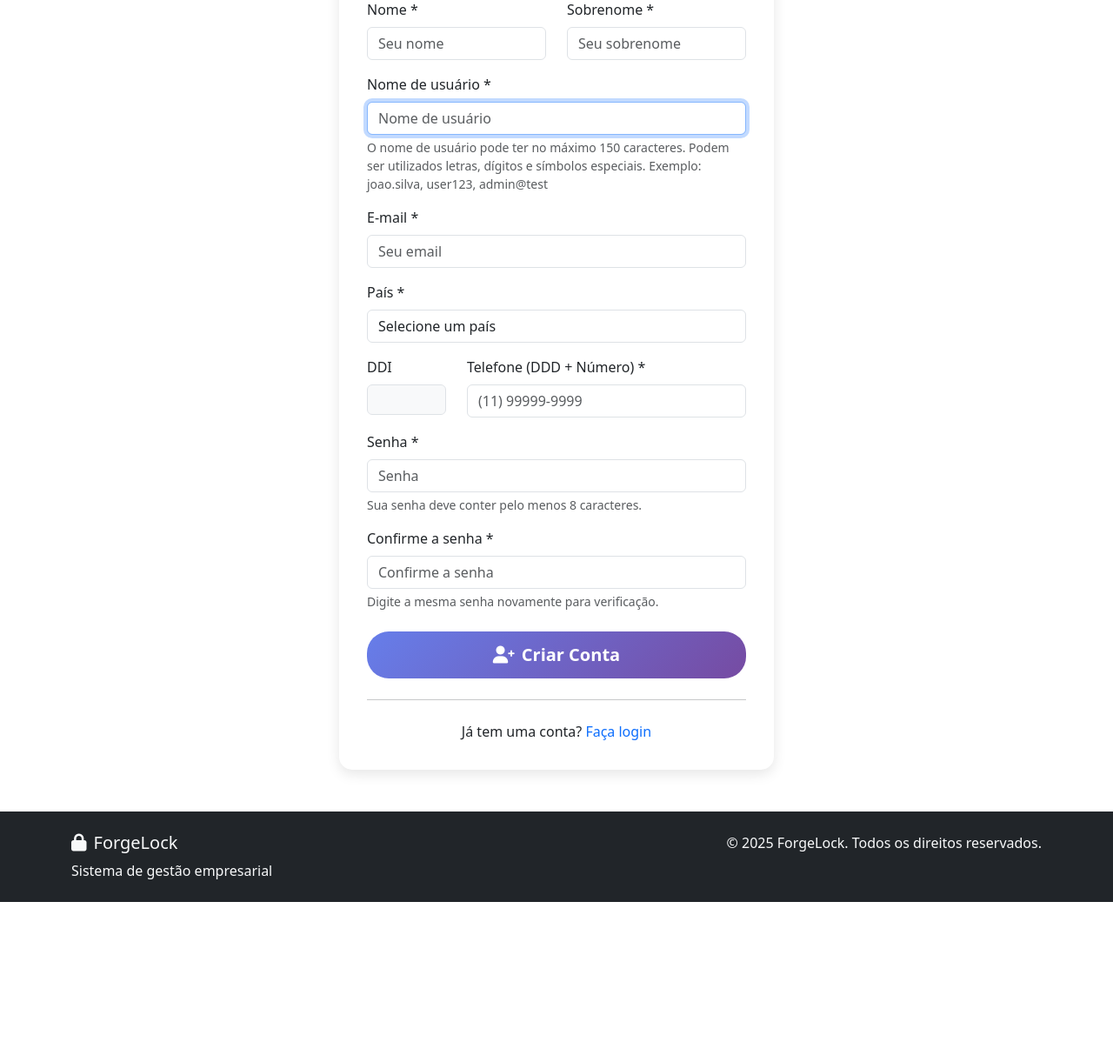
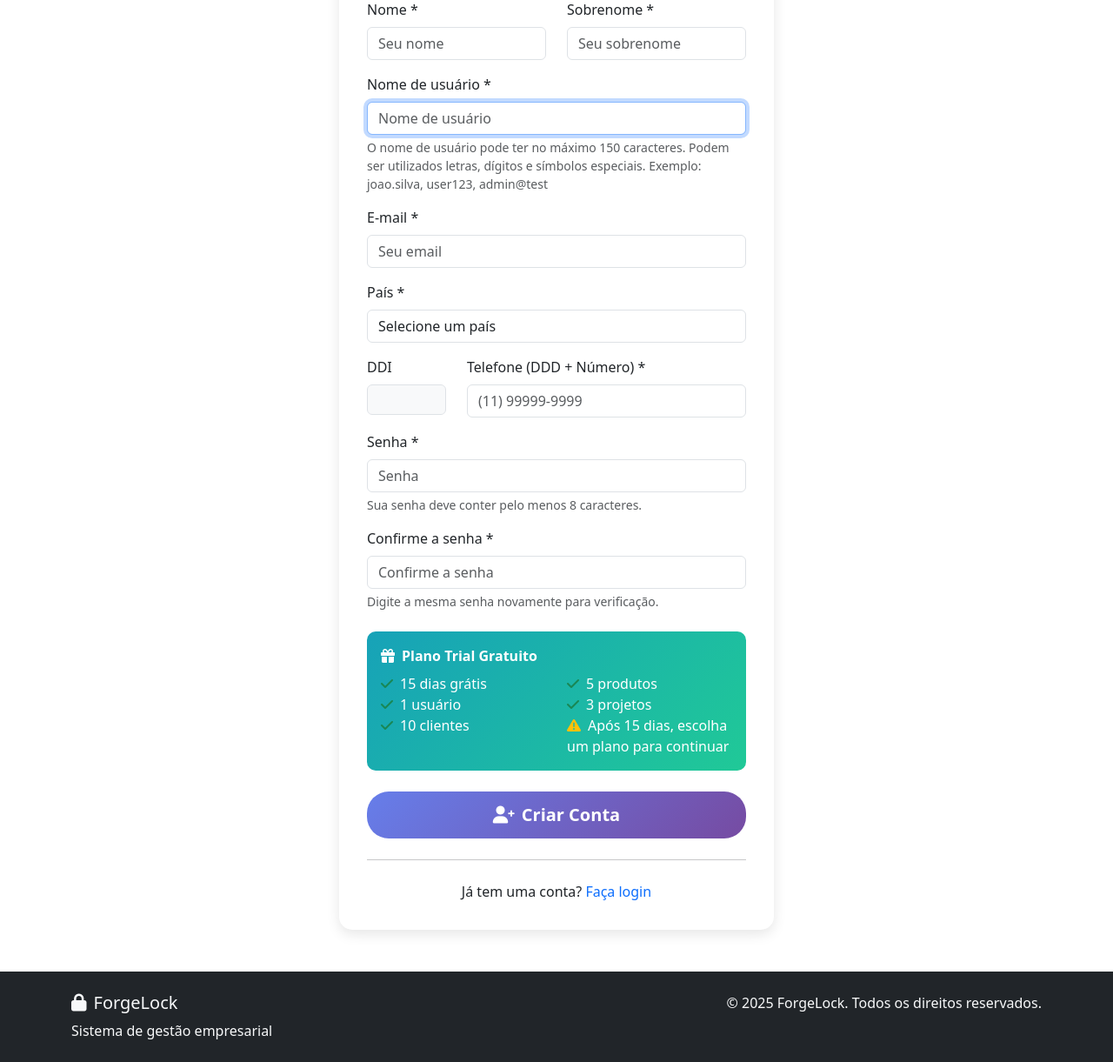
Before and after one commit to rodrigosilva84/ProjetoForgeLock, a Django app: page /register/ in a window 1280 px wide. Shown: the part 175-1396 px from the top of the page at 87% size. Before the commit the page ends 1212 px from the top, so only its background shows below. Run offline with Django 5.2, Linux system fonts and the light colour scheme; data that the repository does not hold is empty.

Commit message:
feat: implement trial plan display and header subscription info
- Add trial plan information to registration page with benefits list
- Implement subscription info in user dropdown header
- Add trial days remaining counter in navbar
- Complete translations for all trial-related messages
- Fix missing translations for 'Empresa' and 'Plano Atual'
- Add 'Manage Subscription' link (prepared for future implementation)

Features:
- Trial plan details shown during registration
- Header displays current plan and days remaining
- All messages translated to English and Spanish
- Professional UI with icons and clear information

```diff
--- a/templates/base.html
+++ b/templates/base.html
@@ -63,8 +63,31 @@
                                 <i class="fas fa-user me-1"></i>{{ user.username }}
                             </a>
                             <ul class="dropdown-menu">
+                                <!-- Informações do Plano -->
+                                {% if user.account %}
+                                    <li><div class="dropdown-header">
+                                        <i class="fas fa-crown me-2"></i>{% translate "Plano Atual" %}
+                                    </div></li>
+                                    <li><div class="dropdown-item-text">
+                                        <small class="text-muted">
+                                            <i class="fas fa-calendar me-1"></i>
+                                            {% if user.account.plan.name == 'Trial' %}
+                                                {% translate "Trial" %}: {{ user.account.trial_expires_at|timeuntil }} {% translate "restantes" %}
+                                            {% else %}
+                                                {{ user.account.plan.name }}
+                                            {% endif %}
+                                        </small>
+                                    </div></li>
+                                    <li><hr class="dropdown-divider"></li>
+                                {% endif %}
+
                                 <li><a class="dropdown-item" href="{% url 'profile' %}"><i class="fas fa-user-edit me-2"></i>{% translate "Perfil" %}</a></li>
                                 <li><a class="dropdown-item" href="{% url 'company_setup' %}"><i class="fas fa-building me-2"></i>{% translate "Empresa" %}</a></li>
+
+                                {% if user.account %}
+                                    <li><a class="dropdown-item" href="#"><i class="fas fa-credit-card me-2"></i>{% translate "Gerenciar Assinatura" %}</a></li>
+                                {% endif %}
+
                                 <li><hr class="dropdown-divider"></li>
                                 <li><a class="dropdown-item" href="{% url 'logout' %}"><i class="fas fa-sign-out-alt me-2"></i>{% translate "Sair" %}</a></li>
                             </ul>
--- a/templates/core/register.html
+++ b/templates/core/register.html
@@ -133,6 +133,30 @@
                     {% endif %}
                 </div>
 
+                <!-- Informações do Plano Trial -->
+                <div class="alert alert-info mb-4">
+                    <div class="d-flex align-items-center mb-2">
+                        <i class="fas fa-gift me-2"></i>
+                        <strong>{% translate "Plano Trial Gratuito" %}</strong>
+                    </div>
+                    <div class="row">
+                        <div class="col-md-6">
+                            <ul class="list-unstyled mb-0">
+                                <li><i class="fas fa-check text-success me-2"></i>{% translate "15 dias grátis" %}</li>
+                                <li><i class="fas fa-check text-success me-2"></i>{% translate "1 usuário" %}</li>
+                                <li><i class="fas fa-check text-success me-2"></i>{% translate "10 clientes" %}</li>
+                            </ul>
+                        </div>
+                        <div class="col-md-6">
+                            <ul class="list-unstyled mb-0">
+                                <li><i class="fas fa-check text-success me-2"></i>{% translate "5 produtos" %}</li>
+                                <li><i class="fas fa-check text-success me-2"></i>{% translate "3 projetos" %}</li>
+                                <li><i class="fas fa-exclamation-triangle text-warning me-2"></i>{% translate "Após 15 dias, escolha um plano para continuar" %}</li>
+                            </ul>
+                        </div>
+                    </div>
+                </div>
+
                 <div class="d-grid">
                     <button type="submit" class="btn btn-primary btn-lg">
                         <i class="fas fa-user-plus me-2"></i>{% translate "Criar Conta" %}
```
Also changed, not shown: locale/en/LC_MESSAGES/django.po, locale/es/LC_MESSAGES/django.po.
